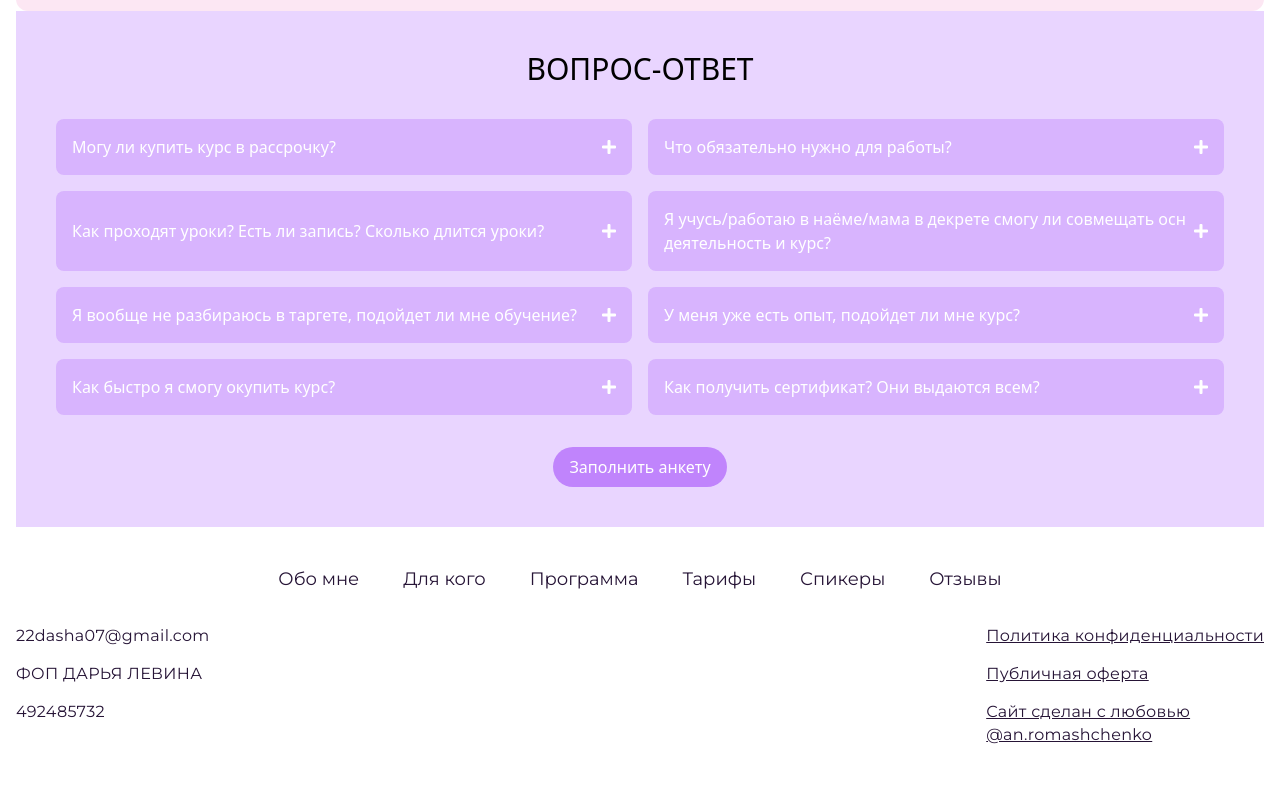
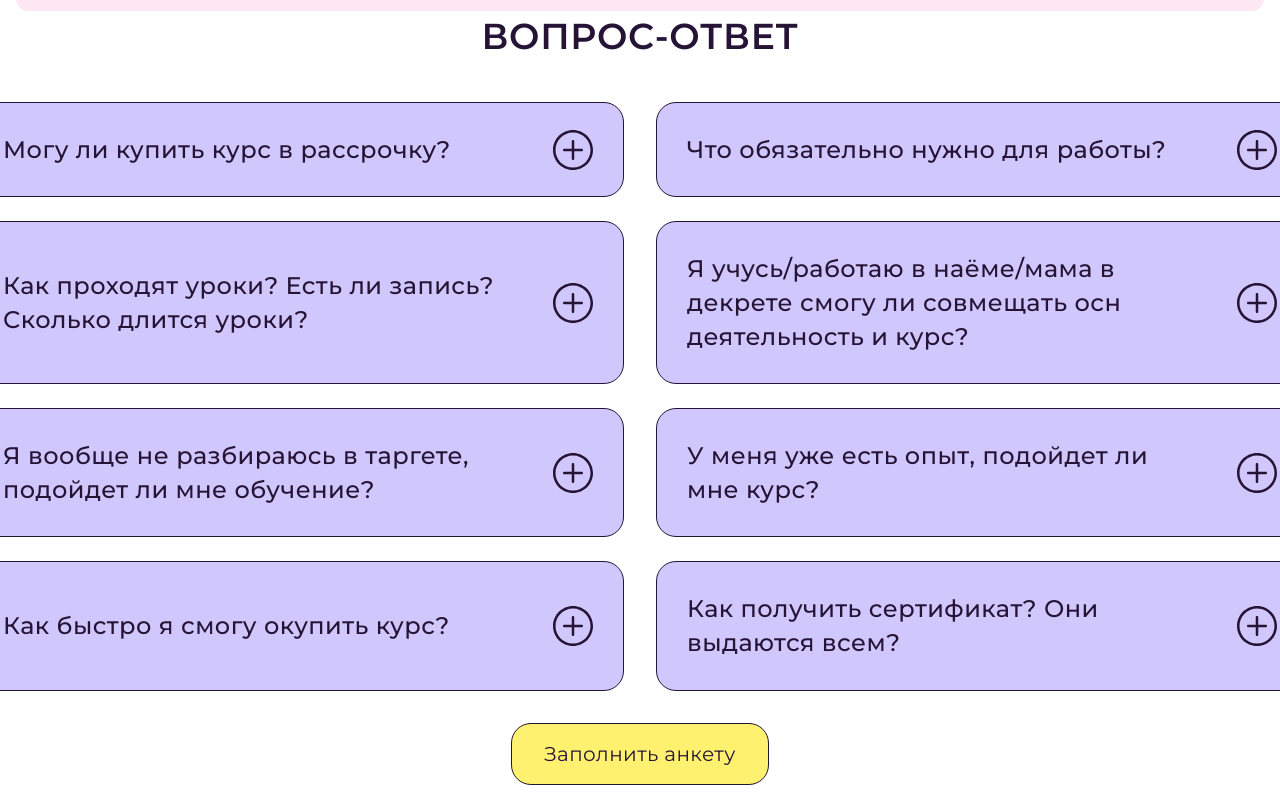
Before and after one commit to serzhlukasohov/daria-target, a Next.js app: page / in a window 1280 px wide. Shown: the part 10579-11380 px from the top of the page. Before the commit the page ends 11345 px from the top, so only its background shows below. Built offline with nearby package versions, Linux system fonts and the light colour scheme.

Commit message:
Added FAQSection

```diff
--- /dev/null
+++ b/src/components/FAQSection/FAQSection.module.css
@@ -0,0 +1,53 @@
+.faqContainer {
+  display: flex;
+  justify-content: center;
+  align-items: center;
+  flex-direction: column;
+  margin-bottom: var(--section-margin-b);
+}
+
+.sectionTitle {
+  margin-bottom: 40px;
+  color: var(--dark-plum);
+  font: var(--font-semi-bold-36);
+  letter-spacing: 0.72px;
+}
+
+.questionGrid {
+  display: grid;
+  grid-template-columns: 2fr 2fr;
+  row-gap: 24px;
+  column-gap: 32px;
+}
+
+.fillButton {
+  margin-top: 32px;
+  padding: 16px 32px;
+  border-radius: var(--border-radius);
+  border: 1px solid var(--dark-plum);
+  background: var(--light-yellow);
+
+  color: var(--dark-plum);
+  font: var(--font-regular-20);
+  letter-spacing: 0.4px;
+}
+
+.questionContainer {
+  display: flex;
+  align-items: center;
+  border-radius: var(--border-radius);
+  border: 1px solid var(--dark-plum);
+  background: var(--light-lavender);
+}
+
+.questionText {
+  width: 580px;
+  padding: 30px;
+  color: var(--dark-plum);
+  font: var(--font-semi-medium-24);
+  letter-spacing: 0.48px;
+}
+
+.plusIcon {
+  margin-right: 30px;
+}
--- /dev/null
+++ b/src/components/FAQSection/index.js
@@ -0,0 +1,40 @@
+import React from 'react';
+import styles from './FAQSection.module.css'
+
+const FAQSection = () => {
+  return (
+    <div className={styles.faqContainer}>
+      <div className={styles.sectionTitle}>
+        ВОПРОС-ОТВЕТ
+      </div>
+      <div className={styles.questionGrid}>
+        <Question text="Могу ли купить курс в рассрочку?" />
+        <Question text="Что обязательно нужно для работы?" />
+        <Question text="Как проходят уроки? Есть ли запись? Сколько длится уроки?" />
+        <Question text="Я учусь/работаю в наёме/мама в декрете смогу ли совмещать осн деятельность и курс?" />
+        <Question text="Я вообще не разбираюсь в таргете, подойдет ли мне обучение?" />
+        <Question text="У меня уже есть опыт, подойдет ли мне курс?" />
+        <Question text="Как быстро я смогу окупить курс?" />
+        <Question text="Как получить сертификат? Они выдаются всем?" />
+      </div>
+      <button className={styles.fillButton}>
+        Заполнить анкету
+      </button>
+    </div>
+  );
+};
+
+function Question({ text }) {
+  return (
+    <div className={styles.questionContainer}>
+      <div className={styles.questionText}>{text}</div>
+      <div className={styles.plusIcon}>
+        <svg xmlns="http://www.w3.org/2000/svg" width="40" height="40" viewBox="0 0 40 40" fill="none">
+          <path d="M20 0C8.95437 0 0 8.95437 0 20C0 31.0462 8.95437 40 20 40C31.0462 40 40 31.0462 40 20C40 8.95437 31.0462 0 20 0ZM20 37.5394C10.3506 37.5394 2.5 29.6494 2.5 19.9999C2.5 10.3505 10.3506 2.49992 20 2.49992C29.6494 2.49992 37.5 10.3506 37.5 19.9999C37.5 29.6493 29.6494 37.5394 20 37.5394ZM28.75 18.75H21.25V11.25C21.25 10.56 20.69 10 20 10C19.31 10 18.75 10.56 18.75 11.25V18.75H11.25C10.56 18.75 10 19.31 10 20C10 20.69 10.56 21.25 11.25 21.25H18.75V28.75C18.75 29.44 19.31 30 20 30C20.69 30 21.25 29.44 21.25 28.75V21.25H28.75C29.44 21.25 30 20.69 30 20C30 19.31 29.44 18.75 28.75 18.75Z" fill="#261436" />
+        </svg>
+      </div>
+    </div>
+  );
+}
+
+export default FAQSection;
--- a/src/components/Promo/Promo.module.css
+++ b/src/components/Promo/Promo.module.css
@@ -1,7 +1,7 @@
 /* Promo.module.css */
 
 .promoContainer {
-  background: #D0C7FC;
+  background: var(--light-lavender);
   border-radius: 20px;
   border: 1px solid var(--black, #261436);
   padding: 103px 40px 61px 40px;
--- a/src/components/QuestionAnswer/index.js
+++ /dev/null
@@ -1,38 +0,0 @@
-import React from 'react';
-import staled from './QuestionAnswer.module.css'
-
-function Question({ text }) {
-    return (
-      <div className="flex justify-between items-center bg-purple-300 p-4 rounded-lg">
-        <div className="text-white font-medium">{text}</div>
-        <i className="fas fa-plus text-white"></i>
-      </div>
-    );
-  }
-
-const QuestionAnswer = () => {
-    return (
-        <div className="bg-purple-200 p-10">
-        <div className="text-center text-3xl font-medium mb-8">
-          ВОПРОС-ОТВЕТ
-        </div>
-        <div className="grid grid-cols-1 md:grid-cols-2 gap-4">
-          <Question text="Могу ли купить курс в рассрочку?" />
-          <Question text="Что обязательно нужно для работы?" />
-          <Question text="Как проходят уроки? Есть ли запись? Сколько длится уроки?" />
-          <Question text="Я учусь/работаю в наёме/мама в декрете смогу ли совмещать осн деятельность и курс?" />
-          <Question text="Я вообще не разбираюсь в таргете, подойдет ли мне обучение?" />
-          <Question text="У меня уже есть опыт, подойдет ли мне курс?" />
-          <Question text="Как быстро я смогу окупить курс?" />
-          <Question text="Как получить сертификат? Они выдаются всем?" />
-        </div>
-        <div className="text-center mt-8">
-          <button className="bg-purple-400 text-white font-medium py-2 px-4 rounded-full">
-            Заполнить анкету
-          </button>
-        </div>
-      </div>
-    );
-};
-
-export default QuestionAnswer;
--- a/src/pages/index.js
+++ b/src/pages/index.js
@@ -8,7 +8,7 @@ import VideoPresentation from "@/components/ VideoPresentation";
 import Footer from "@/components/Footer";
 import CoursePath from "@/components/CoursePath";
 import CareerPath from "@/components/CareerPath";
-import QuestionAnswer from "@/components/QuestionAnswer";
+import FAQSection from "@/components/FAQSection";
 import CourseProgram from "@/components/CourseProgram";
 import Rates from "@/components/ Rates";
 import Present from "@/components/Present";
@@ -48,7 +48,7 @@ export default function Home() {
         <Present />
         <Speakers />
         <Reviews />
-        <QuestionAnswer />
+        <FAQSection />
         <Footer />
         <div className="fixed bottom-4 right-4 bg-purple-400 p-3 rounded-full shadow-lg">
           <i className="fas fa-arrow-up text-white"></i>
--- a/src/styles/globals.css
+++ b/src/styles/globals.css
@@ -11,10 +11,20 @@
 
   --dark-plum: #261436;
   --slate-gray: #4B5563;
+  --light-yellow: #FFF170;
+  --light-lavender: #D0C7FC;
 
   --font-regular-16: normal 400 16px/140% Montserrat;
   --font-regular-18: normal 400 18px/140% Montserrat;
+  --font-regular-20: normal 400 20px/140% Montserrat;
+  --font-semi-medium-24: normal 500 24px/140% Montserrat;
+  --font-semi-bold-36: normal 600 36px/140% Montserrat;
+
   --letter-spacing-32: 0.32px;
+
+  --section-margin-b: 130px;
+
+  --border-radius: 20px;
 }
 
 * {
```
Also changed, not shown: src/components/QuestionAnswer/QuestionAnswer.module.css (deleted).
